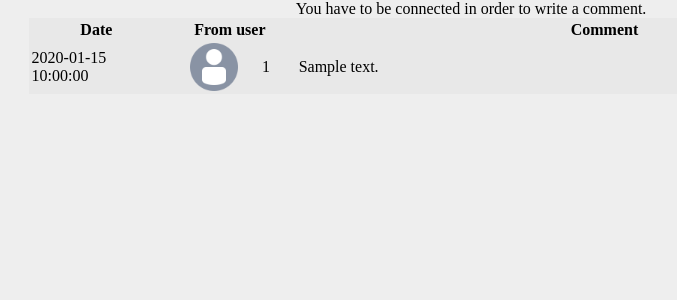
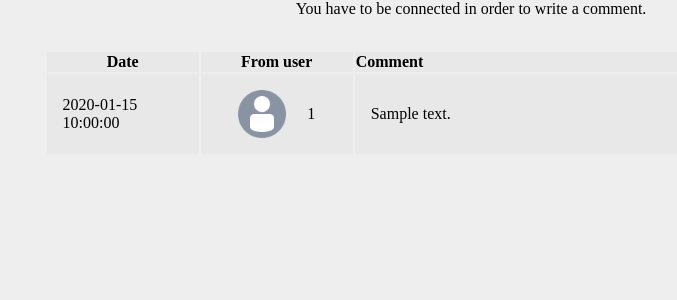
Before and after one commit to alon-bendavid/livre-or, a PHP site: page /pages/livre-or.php in a window 1280 px wide. Shown: the part 60-360 px from the top of the page, without its empty margins (169-846 px from the left). Run offline with PHP 8.4, Linux system fonts and the light colour scheme; tables that the repository leaves empty or names only in its code hold one stand-in row (values such as "Sample post").

Commit message:
start to style the site

```diff
--- a/css/style.css
+++ b/css/style.css
@@ -85,17 +85,29 @@ img{
 }
 .post{
     width: 70%;
-    background-color: rgb(232, 232, 232);
+    padding: 1em;
+   margin: 1em;
 
 
 }
 td{
     /* display: flex; */
     /* border: 1px solid; */
+    padding: 1em;
+
+}
+tr{
+
+    background-color: rgb(232, 232, 232);
+
+
+}
+th{
+
 
 }
 .date{
-    width: 15%;
+    width: 18%;
 }
 .profil{
     display: flex;
@@ -103,3 +115,7 @@ td{
 
     justify-content: space-evenly;
 }
+.comment{
+    display: flex;
+  justify-content: flex-start;
+}
--- a/pages/livre-or.php
+++ b/pages/livre-or.php
@@ -15,7 +15,7 @@ include('header.php');
 <tr>
 <th>Date</th>
 <th class='date'>From user</th>
-<th>Comment</th>
+<th class='comment'>Comment</th>
 
 </tr>";
 
```
